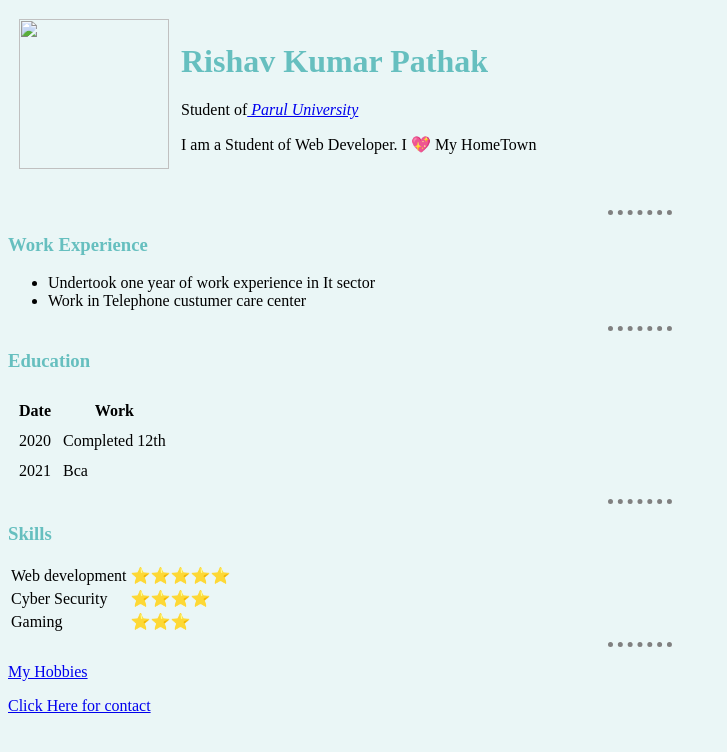
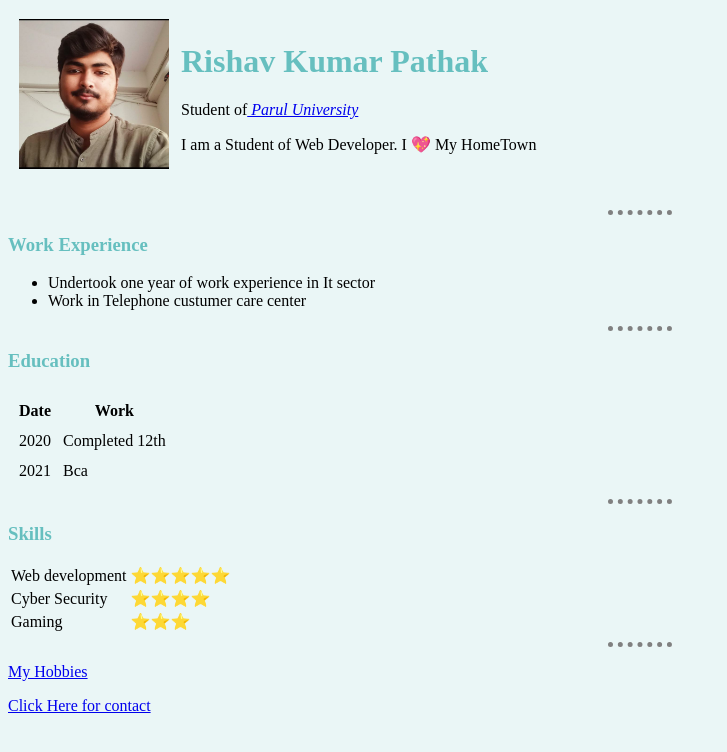
Before and after one commit to rishavpathk/cv, a plain HTML site: page index.html in a window 1280 px wide. Shown: the whole page, without its empty margins (0-727 px from the left). Drawn offline with Linux system fonts and the light colour scheme; files that its build step writes are made by us from their sources.

Commit message:
Update index.html

```diff
--- a/index.html
+++ b/index.html
@@ -11,7 +11,7 @@
 <body>
   <table cellspacing="10">
     <tr>
-      <td><img src="/rishav/css/rishav.jpg" alt="" height="150" width="150"></td>
+      <td><img src="rishav.jpg" alt="" height="150" width="150"></td>
       <td>
         <h1>Rishav Kumar Pathak</h1>
         <p>Student of<a
```
